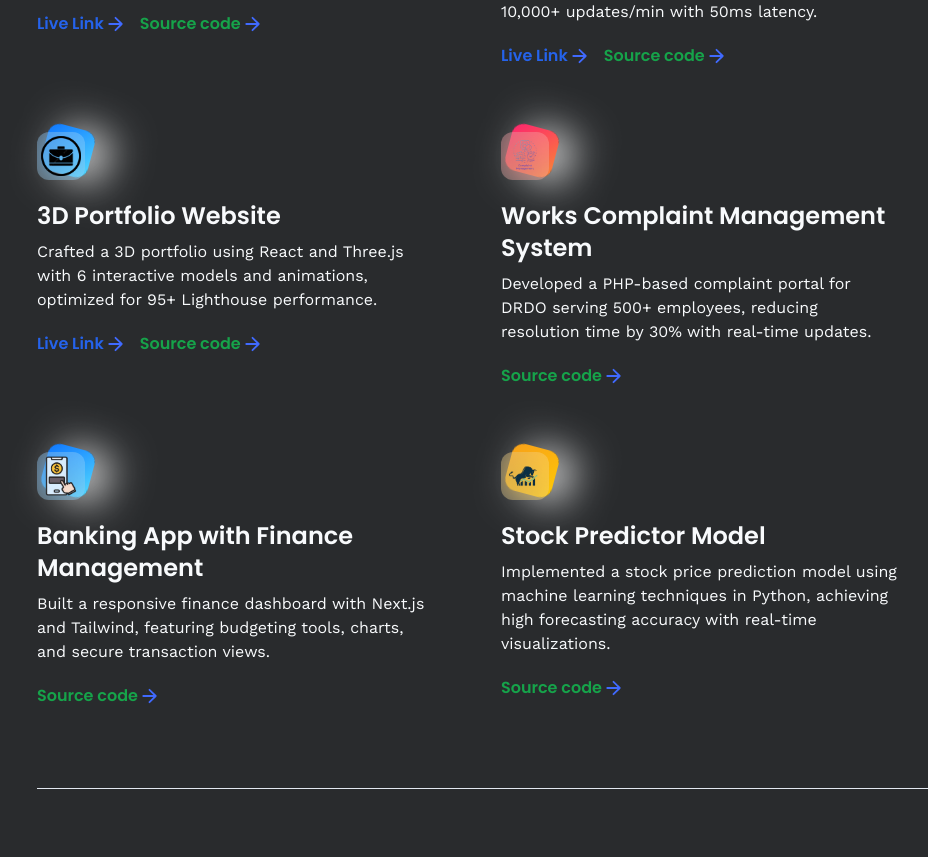
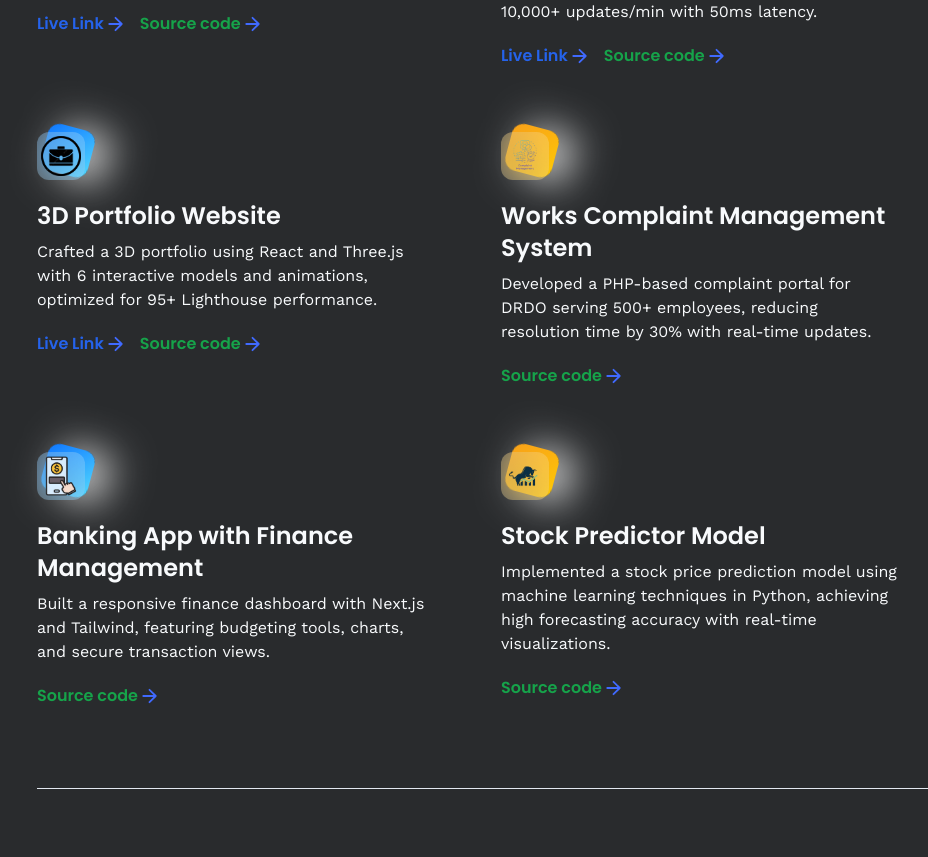
Before and after one commit to txnishq28/3d-Portfolio, a React (Vite) app: page /projects in a window 1280 px wide. Shown: the part 840-1697 px from the top of the page, without its empty margins (155-1083 px from the left). Built offline with nearby package versions, Linux system fonts and the light colour scheme; the HTML template or start-up script is replaced by a standard one.

Commit message:
Update index.js

```diff
--- a/src/constants/index.js
+++ b/src/constants/index.js
@@ -209,7 +209,7 @@ export const projects = [
     },
     {
         imageUrl: complaint,
-        theme: 'btn-back-orange',
+        theme: 'btn-back-yellow',
         name: 'Works Complaint Management System',
         description: 'Developed a PHP-based complaint portal for DRDO serving 500+ employees, reducing resolution time by 30% with real-time updates.',
         live: '', // Not public
```
